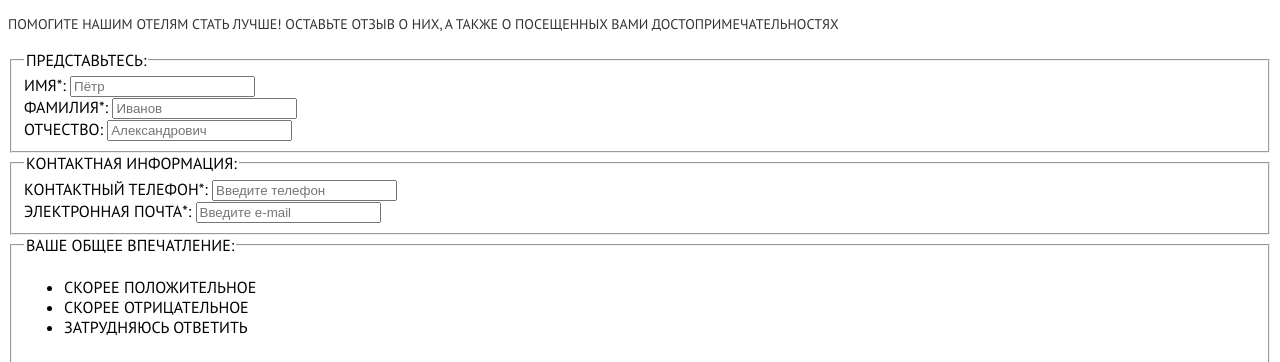
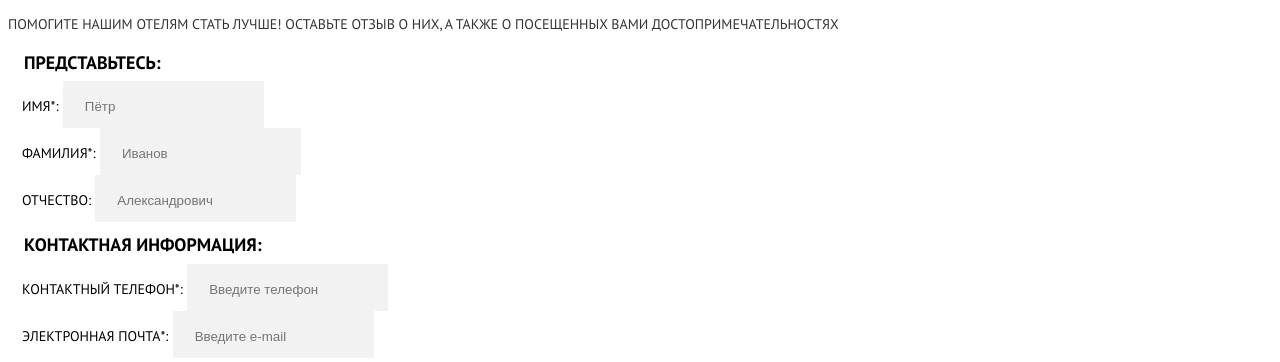
Before and after one commit to Xaba73/Sedona-Adaptiv, a website: page source/Form.html in a window 1280 px wide. Shown: the part 395-757 px from the top of the page. Drawn offline with nearby package versions, Linux system fonts and the light colour scheme; files that its build step writes are made by us from their sources.

Commit message:
Поменял файл загрузки скриптов, начал стилизацию форм

```diff
--- a/source/sass/blocks/page-promo.scss
+++ b/source/sass/blocks/page-promo.scss
@@ -2,6 +2,10 @@
   font-weight: bold;
   font-size: 18px;
   line-height: 26px;
+
+  &--footer {
+    font-size: 21px;
+  }
 }
 
 .page-promo__description {
--- /dev/null
+++ b/source/sass/blocks/review-form.scss
@@ -0,0 +1,21 @@
+.review-form__item {
+  border: none;
+}
+
+.review-form__title {
+  font-size: 18px;
+  line-height: 26px;
+  font-weight: bold;
+}
+
+.field__label {
+  font-size: 14px;
+  line-height: 26px;
+}
+.field__input{
+  background-color: $grey-field;
+  border: none;
+  padding-top: 18px;
+  padding-bottom: 14px;
+  padding-left: 22px;
+}
--- a/source/sass/global/variables.scss
+++ b/source/sass/global/variables.scss
@@ -2,3 +2,4 @@ $blue: #81b3d2;
 $white: #ffffff;
 $black-100: #333333;
 $grey: #eeeeee;
+$grey-field: #f2f2f2;
--- a/source/sass/style.scss
+++ b/source/sass/style.scss
@@ -19,4 +19,5 @@
 @import "blocks/page-promo.scss";
 @import "blocks/social.scss";
 @import "blocks/logo.scss";
-@import "blocks/page.scss"
+@import "blocks/page.scss";
+@import "blocks/review-form.scss";
```
Also changed, not shown: source/index.html (+1 -1 lines), .github/workflows/check.yml.
